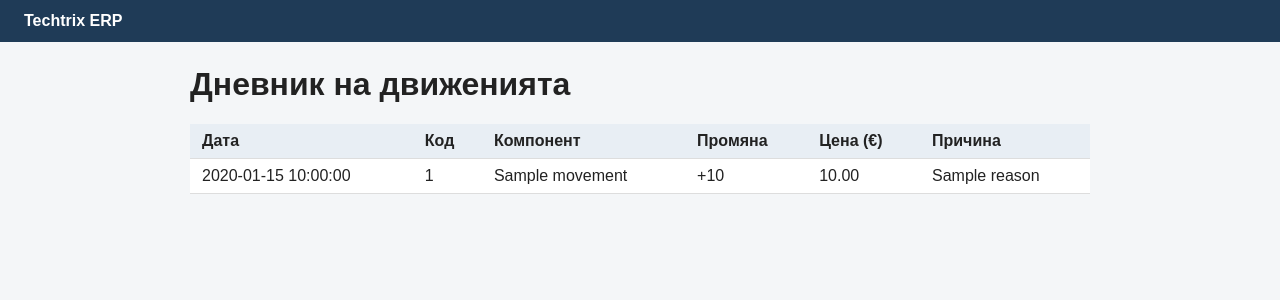
After one commit to Maxthedebugger/techtrix_erp, a Flask app: template templates/movements.html in a window 1280 px wide. The commit adds this page. Shown: the top 300 px of the page. Run offline with Flask 3, Linux system fonts and the light colour scheme; the template is opened without the code that fills it: most values are stand-ins (such as "Sample title", 1, 10 or a date in 2020).

Commit message:
Страница Движения с JOIN

```diff
--- a/app.py
+++ b/app.py
@@ -64,5 +64,19 @@ def delivery():
     rows = conn.execute("SELECT id, part_number, name FROM components ORDER BY part_number").fetchall()
     conn.close()
     return render_template("delivery.html", components=rows)
+@app.route("/movements")
+def movements():
+    denied = require_role("director", "warehouse")
+    if denied:
+        return denied
+    conn = get_db()
+    rows = conn.execute(
+        """SELECT m.created_at, c.part_number, c.name, m.change, m.unit_price, m.reason
+           FROM stock_movements m
+           JOIN components c ON c.id = m.component_id
+           ORDER BY m.id DESC"""
+    ).fetchall()
+    conn.close()
+    return render_template("movements.html", movements=rows)
 if __name__ == "__main__":
     app.run(debug=True)
--- a/templates/base.html
+++ b/templates/base.html
@@ -22,6 +22,8 @@
 
 <a href="{{ url_for('components') }}">Склад</a>
 
+<a href="{{ url_for('movements') }}">Движения</a>
+
 </nav>
 
 <span>{{ session.username }} ({{ session.role }}) · <a href="{{ url_for('logout') }}">Изход</a></span>
--- /dev/null
+++ b/templates/movements.html
@@ -0,0 +1,46 @@
+{% extends "base.html" %}
+{% block title %}Движения · Techtrix ERP{% endblock %}
+{% block content %}
+
+<h1>Дневник на движенията</h1>
+
+<table>
+
+<tr>
+
+<th>Дата</th>
+
+<th>Код</th>
+
+<th>Компонент</th>
+
+<th>Промяна</th>
+
+<th>Цена (€)</th>
+
+<th>Причина</th>
+
+</tr>
+
+{% for m in movements %}
+
+<tr>
+
+<td>{{ m.created_at }}</td>
+
+<td>{{ m.part_number }}</td>
+
+<td>{{ m.name }}</td>
+
+<td>{{ "%+d"|format(m.change) }}</td>
+
+<td>{% if m.unit_price %}{{ "%.2f"|format(m.unit_price) }}{% endif %}</td>
+
+<td>{{ m.reason }}</td>
+
+</tr>
+
+{% endfor %}
+
+</table>
+{% endblock %}
```
